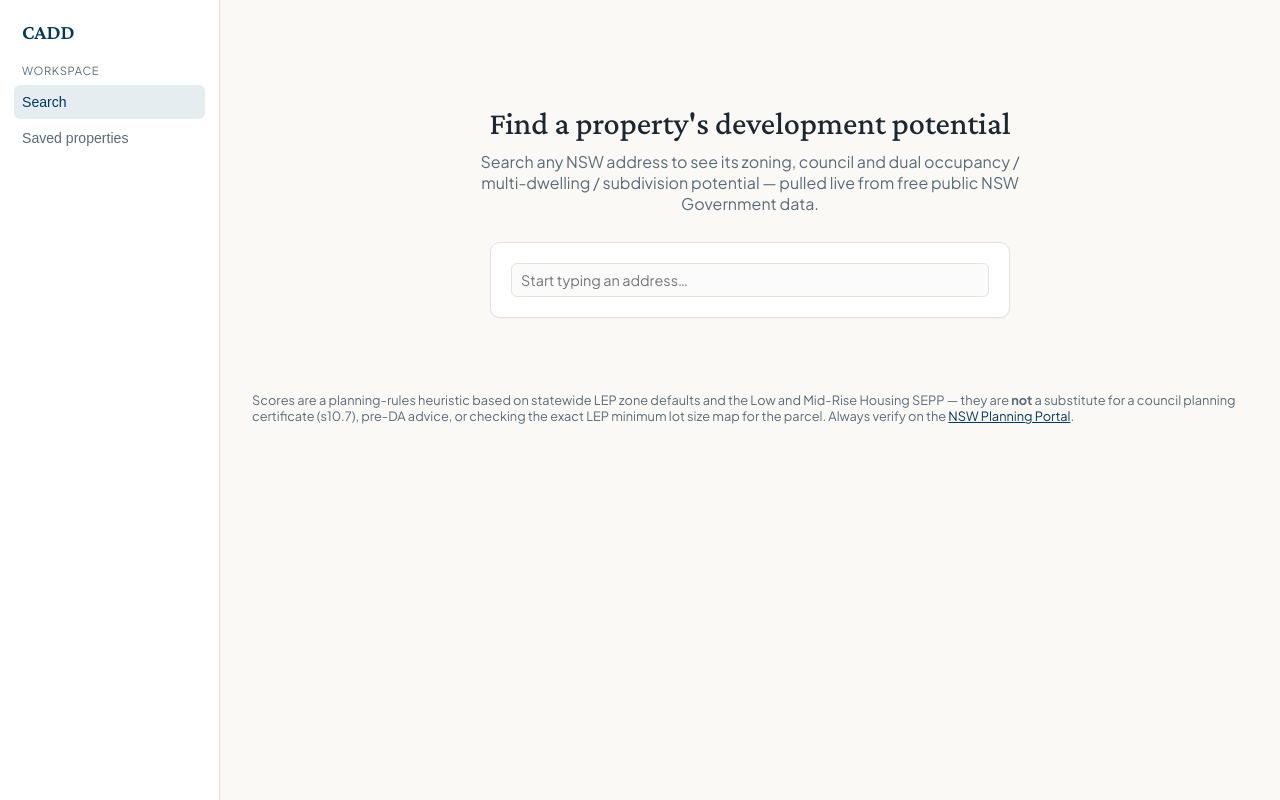
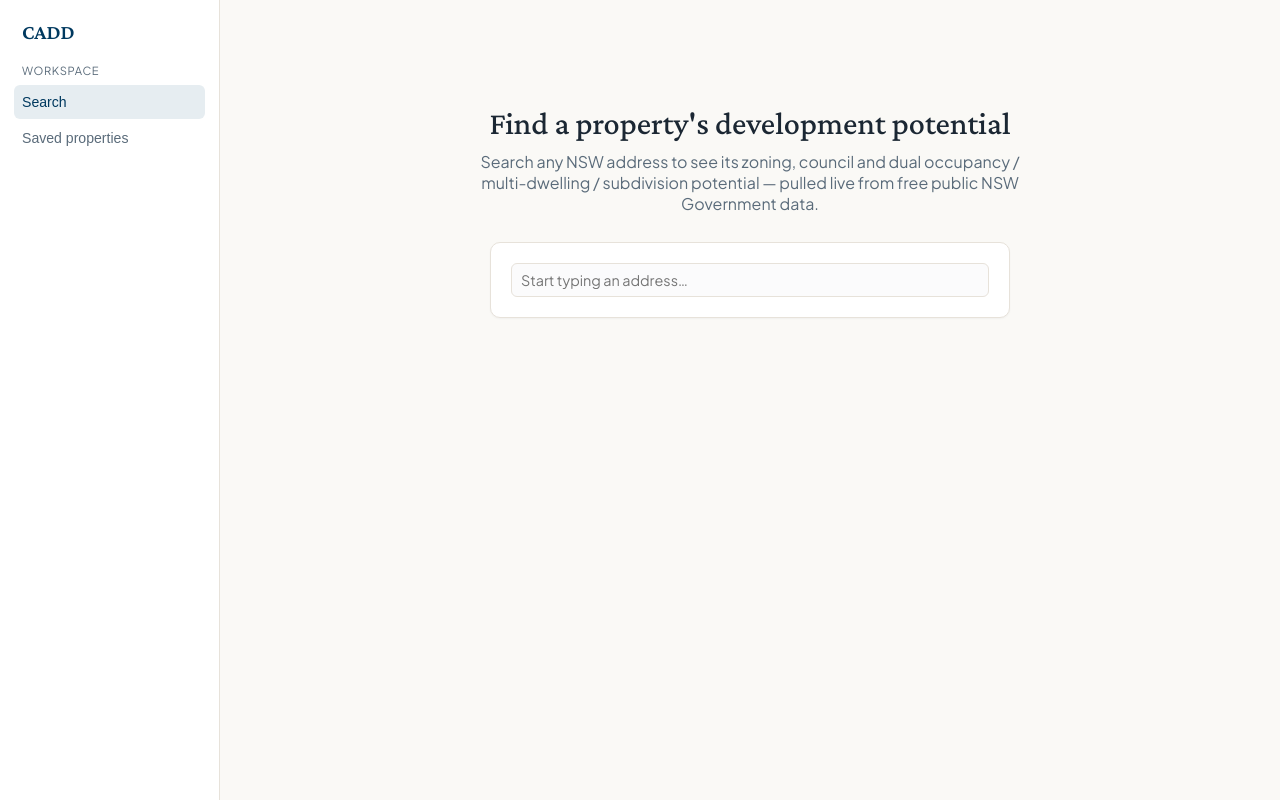
Before and after one commit to ashtonchan01/cadd-development, a React (Vite) app: page / in a window 1280 px wide. Built offline with nearby package versions, Linux system fonts and the light colour scheme.

Commit message:
Remove disclaimer footer text

```diff
--- a/src/App.css
+++ b/src/App.css
@@ -212,9 +212,6 @@ tr.row:hover { background: #f7f9fc; }
 
 .errors { color: var(--warn); font-size: 0.82rem; }
 
-footer { margin-top: 24px; color: var(--muted); font-size: 0.8rem; }
-footer a { color: var(--accent); }
-
 .row-actions { display: flex; gap: 6px; align-items: center; white-space: nowrap; }
 .feasibility-btn {
   background: transparent;
--- a/src/App.tsx
+++ b/src/App.tsx
@@ -81,16 +81,6 @@ function App() {
               : <p className="hint">Property not found.</p>;
           })()}
         </main>
-
-        <footer>
-          <p>
-            Scores are a planning-rules heuristic based on statewide LEP zone defaults and the Low and
-            Mid-Rise Housing SEPP — they are <strong>not</strong> a substitute for a council planning
-            certificate (s10.7), pre-DA advice, or checking the exact LEP minimum lot size map for the
-            parcel. Always verify on the{' '}
-            <a href="https://www.planningportal.nsw.gov.au/" target="_blank" rel="noreferrer">NSW Planning Portal</a>.
-          </p>
-        </footer>
       </div>
     </div>
   );
```
